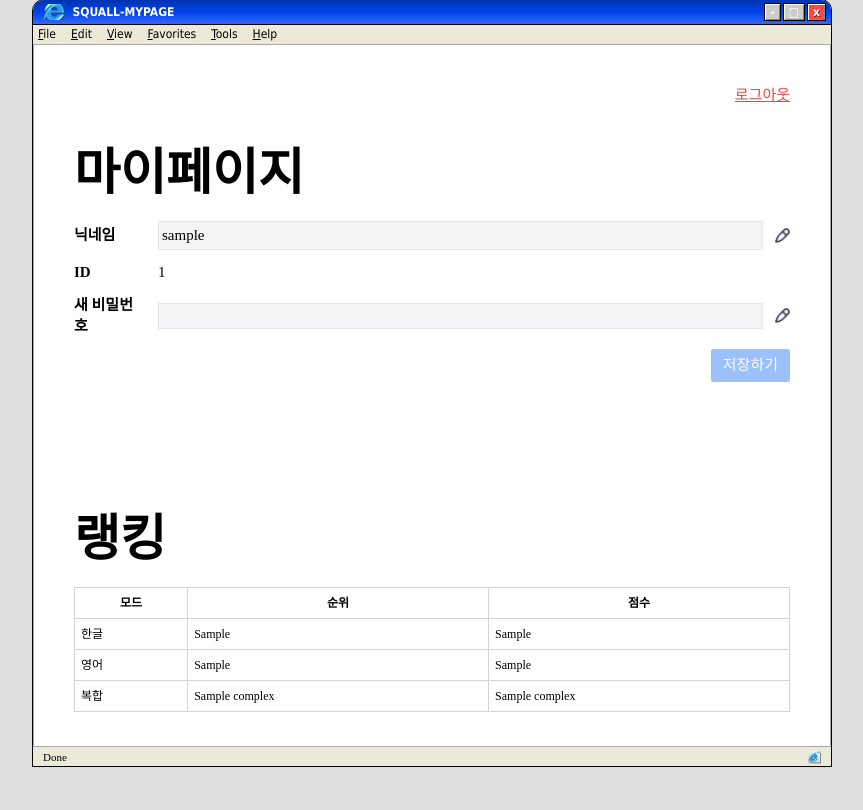
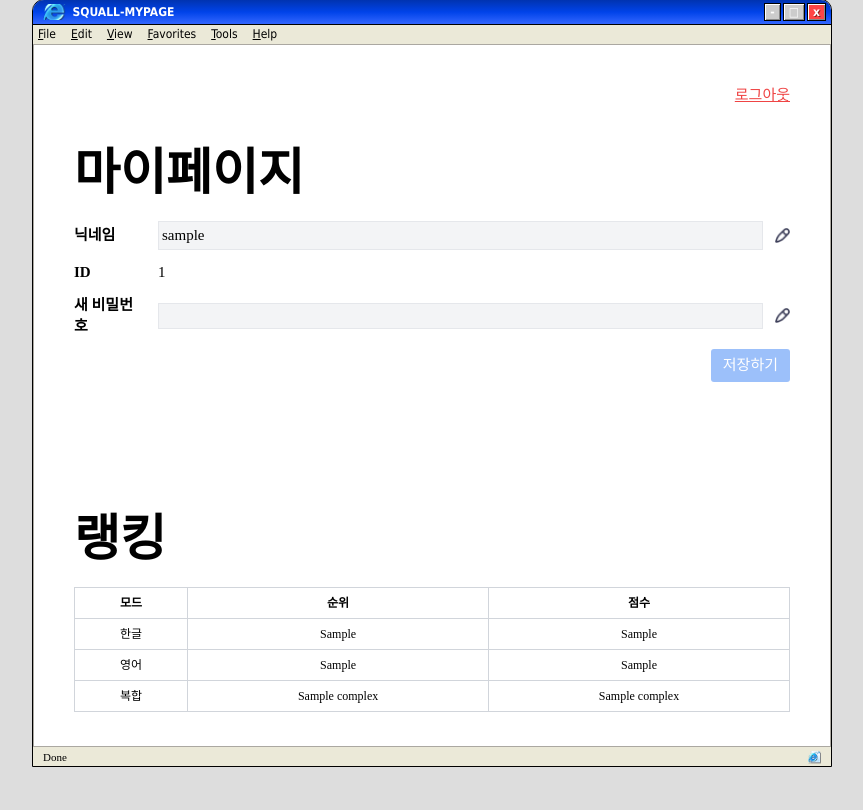
Before and after one commit to saroro1/jungle_0week, a Flask app: template templates/mypage.html in a window 1280 px wide. Shown: the part 44-854 px from the top of the page, without its empty margins (208-1071 px from the left). Run offline with Flask 3, Linux system fonts and the light colour scheme; the template is opened without the code that fills it: most values are stand-ins (such as "Sample title", 1, 10 or a date in 2020); some libraries are stand-ins or nearby versions; some web fonts are replaced.

Commit message:
detail bug fix

```diff
--- a/templates/mypage.html
+++ b/templates/mypage.html
@@ -100,19 +100,19 @@
           </thead>
           <tbody>
             <tr>
-              <td class="border border-gray-300 p-2">한글</td>
-              <td class="border border-gray-300 p-2 grade">{{user_ranking.kr}}</td>
-              <td class="border border-gray-300 p-2">{{user_score.kr}}</td>
+              <td class="text-center border border-gray-300 p-2">한글</td>
+              <td class="text-center border border-gray-300 p-2 grade">{{user_ranking.kr}}</td>
+              <td class="text-center border border-gray-300 p-2">{{user_score.kr}}</td>
             </tr>
             <tr>
-              <td class="border border-gray-300 p-2">영어</td>
-              <td class="border border-gray-300 p-2 grade">{{user_ranking.en}}</td>
-              <td class="border border-gray-300 p-2">{{user_score.en}}</td>
+              <td class="text-center border border-gray-300 p-2">영어</td>
+              <td class="text-center border border-gray-300 p-2 grade">{{user_ranking.en}}</td>
+              <td class="text-center border border-gray-300 p-2">{{user_score.en}}</td>
             </tr>
             <tr>
-              <td class="border border-gray-300 p-2">복합</td>
-              <td class="border border-gray-300 p-2 grade">{{user_ranking.complex}}</td>
-              <td class="border border-gray-300 p-2">{{user_ranking.complex}}</td>
+              <td class="text-center border border-gray-300 p-2">복합</td>
+              <td class="text-center border border-gray-300 p-2 grade">{{user_ranking.complex}}</td>
+              <td class="text-center border border-gray-300 p-2">{{user_score.complex}}</td>
             </tr>
           </tbody>
         </table>
```
